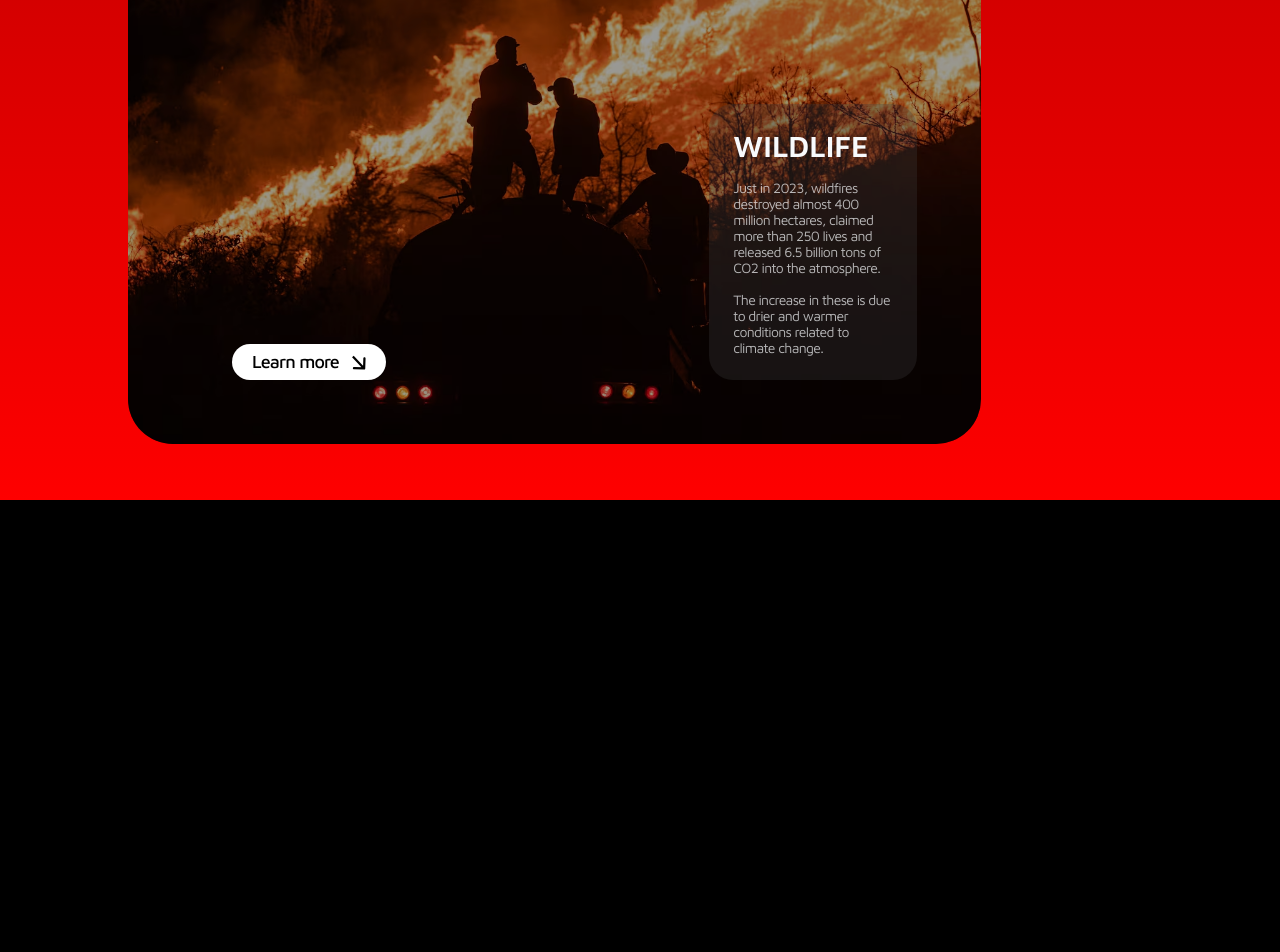
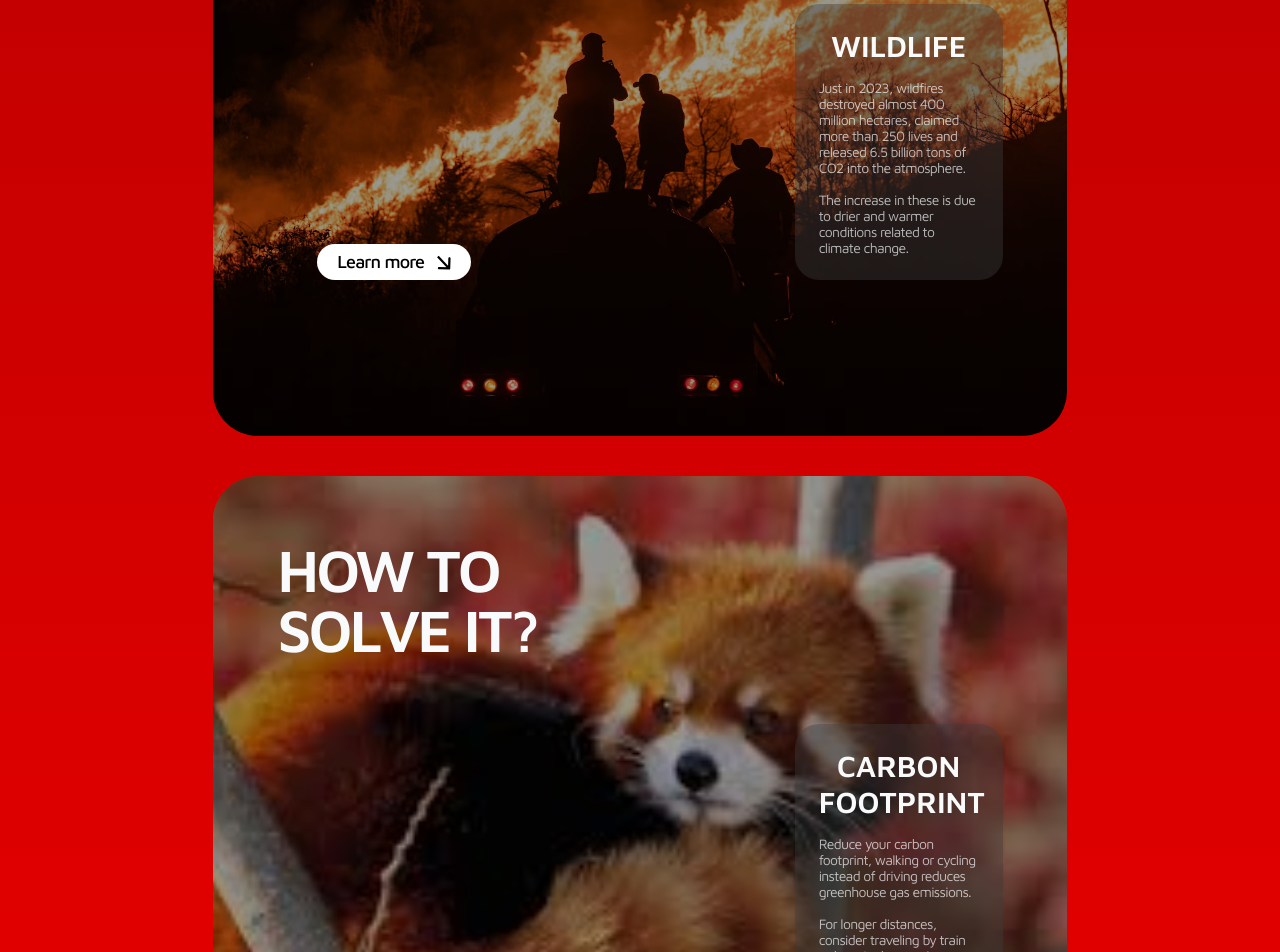
Before and after one commit to AlbertDevtrus/climate-change-web, a Next.js app: page / in a window 1280 px wide. Shown: the part 1900-2852 px from the top of the page. Before the commit the page ends 2400 px from the top, so only its background shows below. Built offline with nearby package versions, Linux system fonts and the light colour scheme; a web font is replaced by a local one.

Commit message:
Create other 3 cards

```diff
--- a/src/components/carts-section/Card.tsx
+++ b/src/components/carts-section/Card.tsx
@@ -14,11 +14,11 @@ interface Props {
 
 export const Card = ( { image, href, title, miniTitle, paragraphs }: Props ) => {
   return (
-    <article className={`${mavenPro.className} h-full w-5/6 overflow-hidden rounded-[45px] relative p-16 flex flex-col`}>
-      <h2 className='text-slate-50 z-10 relative font-semibold uppercase text-6xl text-balance w-1/3 h-1/3 self-start tracking-tighter'>
+    <article className={`${mavenPro.className} h-[85vh] w-5/6 overflow-hidden rounded-[45px] relative p-16 flex flex-col`}>
+      <h2 className='text-slate-50 z-10 relative font-semibold uppercase text-6xl text-balance w-2/5 h-1/3 self-start tracking-tighter'>
         {title}
       </h2>
-      <div className='w-full h-full text-slate-50 z-10 relative flex items-end justify-between'>
+      <div className='w-full text-slate-50 z-10 relative flex items-end justify-between'>
         <a
           href={href}
           target='_blank'
@@ -30,8 +30,8 @@ export const Card = ( { image, href, title, miniTitle, paragraphs }: Props ) =>
             <ArrowLink size="15" />
           </div>
         </a>
-        <div className='w-52 bg-[#3D3D3D] bg-opacity-30 p-6 rounded-3xl'>
-          <h3 className='uppercase font-semibold text-3xl'>{miniTitle}</h3>
+        <div className='w-52 bg-[#3D3D3D] bg-opacity-40 p-6 rounded-3xl'>
+          <h3 className='uppercase font-semibold text-3xl text-center'>{miniTitle}</h3>
           {
             paragraphs.map((paragraph, i) => (
               <p key={i} className='text-pretty text-sm opacity-70 tracking-tighter leading-4 pt-4'>
@@ -44,8 +44,8 @@ export const Card = ( { image, href, title, miniTitle, paragraphs }: Props ) =>
       <Image
         src={image}
         alt={`Photo for the topic ${miniTitle}`}
-        width={500}
-        height={200}
+        width={5000}
+        height={5000}
         className='h-full w-full object-cover z-0 absolute top-0 left-0'
       />
       <div className='h-full w-full bg-black bg-opacity-40 z-0 absolute top-0 left-0' />
--- a/src/components/carts-section/CartSection.tsx
+++ b/src/components/carts-section/CartSection.tsx
@@ -1,15 +1,49 @@
 import { Card } from "./Card"
+
+const cards = [
+  {
+    id: 1,
+    title: "Why is a problem?",
+    image: "/cards-images/wildfire.avif",
+    href: "https://www.noaa.gov/noaa-wildfire/wildfire-climate-connection",
+    miniTitle: "Wildlife",
+    paragraphs: ["Just in 2023, wildfires destroyed almost 400 million hectares, claimed more than 250 lives and released 6.5 billion tons of CO2 into the atmosphere.", "The increase in these is due to drier and warmer conditions related to climate change."],
+  },
+  {
+    id: 2,
+    title: "HOW TO SOLVE IT?",
+    image: "/cards-images/red-panda.jpg",
+    href: "https://www.nrdc.org/stories/how-you-can-stop-global-warming",
+    miniTitle: "CARBON FOOTPRINT",
+    paragraphs: ["Reduce your carbon footprint, walking or cycling instead of driving reduces greenhouse gas emissions.", "For longer distances, consider traveling by train or bus. And carpool whenever possible."],
+  },
+  {
+    id: 3,
+    title: "WHAT ARE WE DOING?",
+    image: "/cards-images/paris-agreement.png",
+    href: "https://www.un.org/en/climatechange/paris-agreement",
+    miniTitle: "PARIS AGREEMENT",
+    paragraphs: ["The Agreement includes commitments from all countries to reduce their emissions and work together to adapt to the impacts of climate change, and calls on countries to strengthen their commitments over time. ", "Although it is still not enough, we have hope for the future."],
+  },
+]
 
 export const CartSection = () => {
   return (
-    <section className="h-screen bg-gradient-to-b from-[#BC0000] to-[#FE0000] flex items-center justify-start py-14 px-32">
-      <Card
-        image="/cards-images/wildfire.avif"
-        href="https://www.noaa.gov/noaa-wildfire/wildfire-climate-connection"
-        title="Why is a problem?"
-        miniTitle="Wildlife"
-        paragraphs={["Just in 2023, wildfires destroyed almost 400 million hectares, claimed more than 250 lives and released 6.5 billion tons of CO2 into the atmosphere.", "The increase in these is due to drier and warmer conditions related to climate change."]}
-      />
+    <section className="min-h-screen bg-gradient-to-b from-[#BC0000] to-[#FE0000] flex flex-col items-center justify-start py-14 px-32 gap-10">
+
+      {
+        cards.map(card => (
+          <Card
+            key={card.id}
+            image={card.image}
+            href={card.href}
+            title={card.title}
+            miniTitle={card.miniTitle}
+            paragraphs={card.paragraphs}
+          />
+        ))
+      }
+
     </section>
   )
 }
```
Also changed, not shown: public/cards-images/paris-agreement.png (added), public/cards-images/red-panda.jpg (added).
